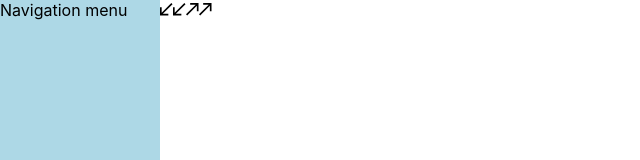
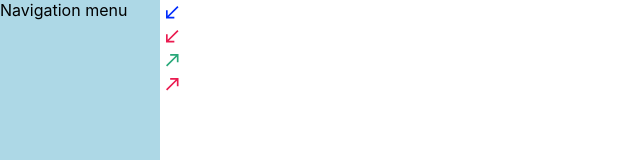
Before and after one commit to Ankook/skilla-calls, a React (Create React App) app in the folder my-app/: page / in a window 1280 px wide. Shown: the top 160 px of the page, without its empty margins (0-640 px from the left). Built offline with nearby package versions, Linux system fonts and the light colour scheme.

Commit message:
have don component typeOfCall

```diff
--- a/my-app/src/App.scss
+++ b/my-app/src/App.scss
@@ -1,3 +1,5 @@
+@use "./styles/main.scss";
+
 .app {
   display: grid;
   grid-template-columns: 1fr 7fr;
--- a/my-app/src/components/Ui-Kit/TypeOfCall/TypeOfCall.module.scss
+++ b/my-app/src/components/Ui-Kit/TypeOfCall/TypeOfCall.module.scss
@@ -1,15 +1,20 @@
 @import "src/styles/main";
 
+.typeOfCall {
+  display: flex;
+  width: 24px;
+  height: 24px;
+  align-items: center;
+  justify-content: center;
   .incoming {
-
-
+    fill: $ui-accent;
   }
 
   .outcoming  {
-
+    fill: $ui-green;
   }
 
   .imperfect  {
     fill: $ui-red;
-  //stroke: red;
   }
+}
--- a/my-app/src/components/Ui-Kit/TypeOfCall/TypeOfCall.tsx
+++ b/my-app/src/components/Ui-Kit/TypeOfCall/TypeOfCall.tsx
@@ -9,15 +9,13 @@ export interface ITypeOfCall {
 };
 
 const TypeOfCall: React.FC<ITypeOfCall> = ({ isIncoming, isPerfect }) => {
-  if (isIncoming == true) {
     return (
-      <IncomingCall className={isPerfect ? styles.incoming: styles.imperfect}/>
+      <div className={styles.typeOfCall}>
+        {isIncoming
+          ? <IncomingCall className={isPerfect ? styles.incoming : styles.imperfect} />
+          : <OutcomingCall className={isPerfect ? styles.outcoming : styles.imperfect} />}
+      </div>
       )
-  } else {
-    return (
-      <OutcomingCall className={isPerfect ? styles.outcoming : styles.imperfect}/>
-    )
-  }
 
 }
 
--- /dev/null
+++ b/my-app/src/components/Ui-Kit/TypeOfCall/index.ts
@@ -0,0 +1 @@
+export * from './TypeOfCall';
--- a/my-app/src/styles/abstract/_colors.scss
+++ b/my-app/src/styles/abstract/_colors.scss
@@ -1,4 +1,4 @@
-$ui-accent : "#0022CBF";
-$ui-green: "#28A879";
-$ui-red: "#EA1A4F";
-$ui-icon: "#ADBFDF";
+$ui-accent : #002CFB;
+$ui-green: #28A879;
+$ui-red: #EA1A4F;
+$ui-icon: #ADBFDF;
```
Lines whose indentation alone changed are shown as unchanged.
